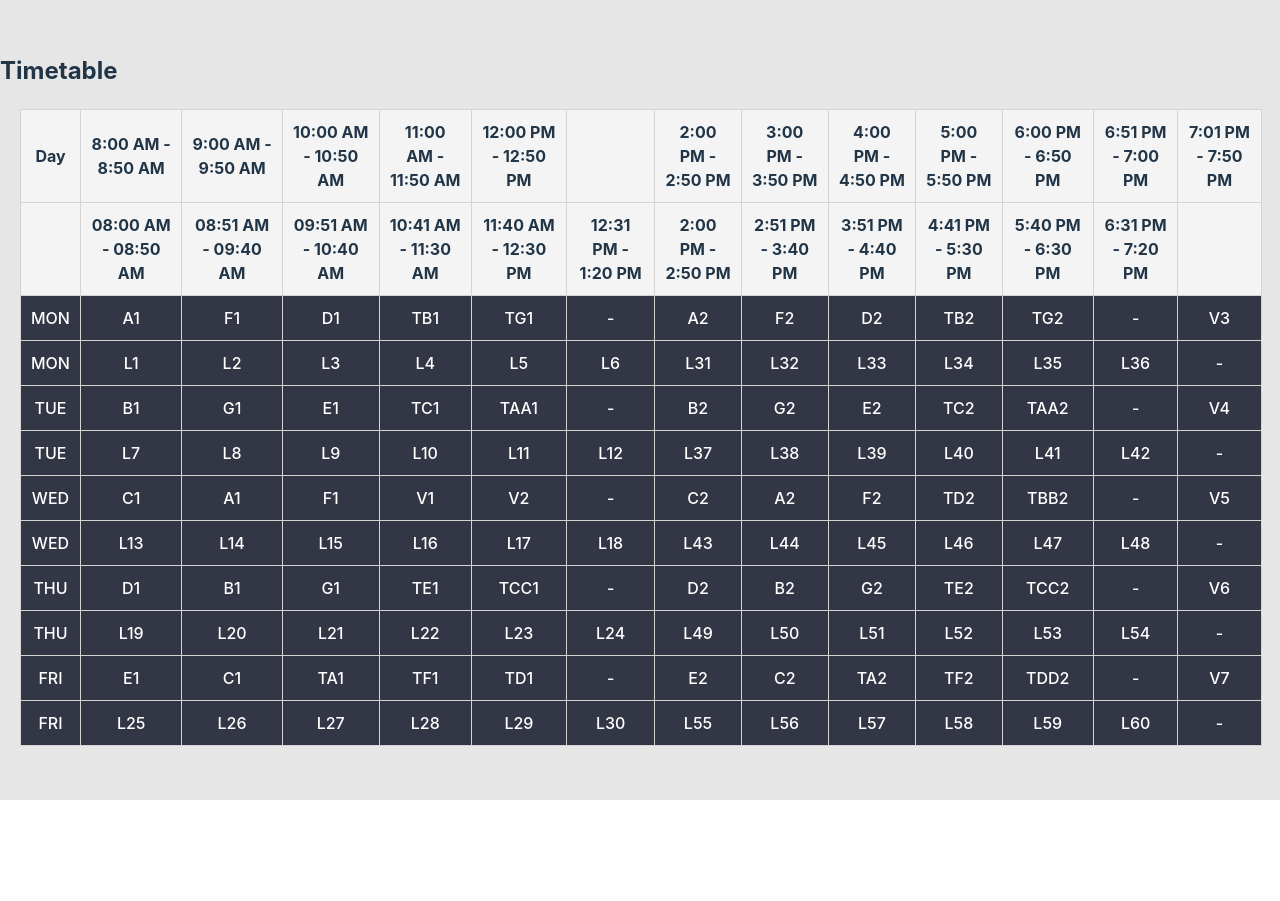
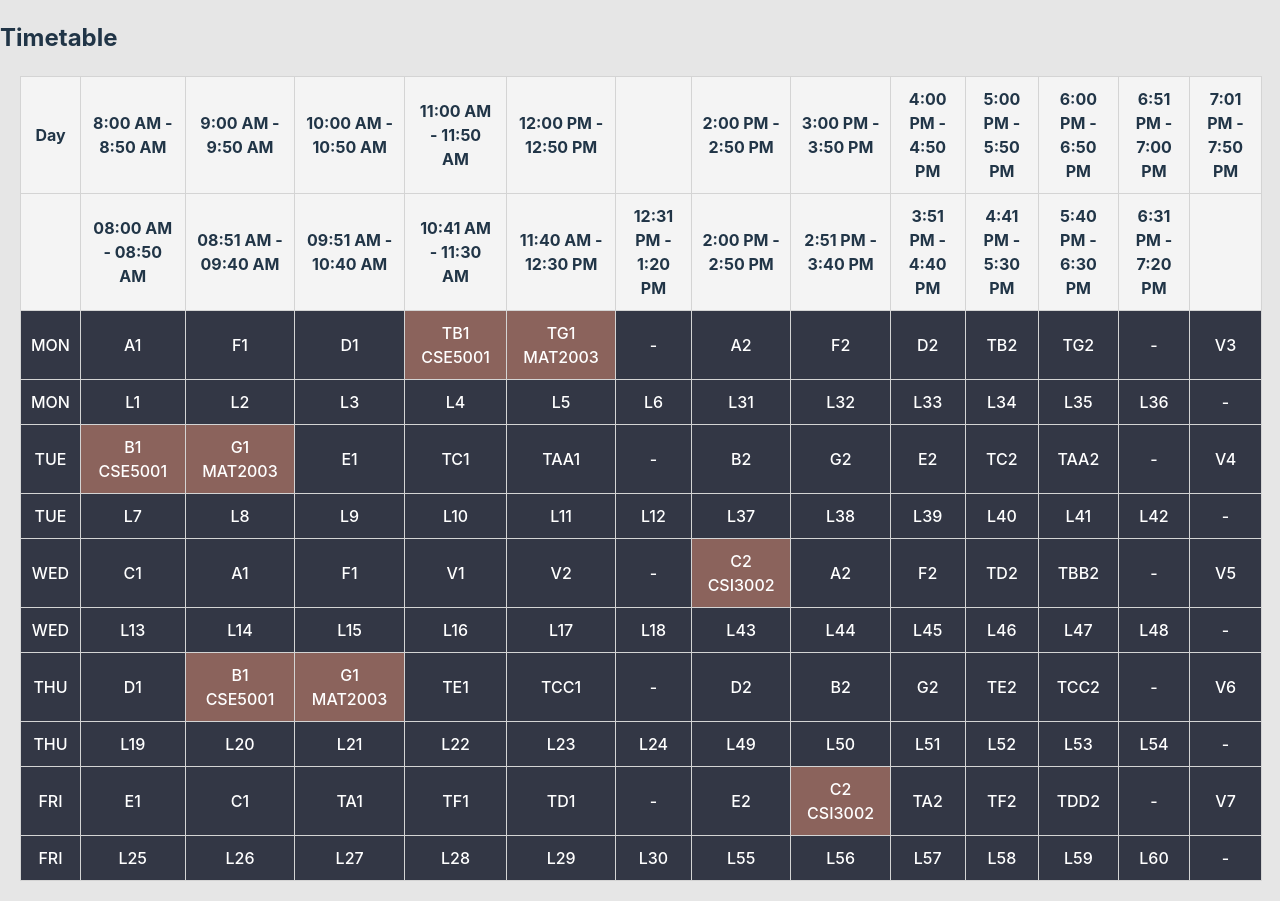
Before and after one commit to coderman400/ffcs, a React (Vite) app: page /result in a window 1280 px wide. Before the commit the page ends 800 px from the top, so only its background shows below. Built offline with nearby package versions, Linux system fonts and the light colour scheme.

Commit message:
show taken slots through color and course code, make new format for result.json for optimization

```diff
--- a/src/assets/result.json
+++ b/src/assets/result.json
@@ -1,14 +1,15 @@
 {
-    "courses": [{
-        "code": "CSI3002",
-        "slot": ["C2","L27","L28"]
-    },{
-        "code":"CSE5001",
-        "slot":["B1","TB1","L39","L40"]
-    },
-    {
-        "code":"MAT2003",
-        "slot":["G1","TG1","L52","L53"]
+    "slots": {
+        "C2": "CSI3002",
+        "L27": "CSI3002",
+        "L28": "CSI3002",
+        "B1": "CSE5001",
+        "TB1": "CSE5001",
+        "L39": "CSE5001",
+        "L40": "CSE5001",
+        "G1": "MAT2003",
+        "TG1": "MAT2003",
+        "L52": "MAT2003",
+        "L53": "MAT2003"
     }
-    ]
 }
--- a/src/components/Result.jsx
+++ b/src/components/Result.jsx
@@ -2,10 +2,13 @@ import { useLocation } from "react-router-dom"
 import timetableData from '../assets/schema.json'
 import '../styles/Result.css'
 import courseData from '../assets/result.json'
+
+const takenSlotColor = '#8b635c'
+const takenSlotText = 'white'
 function Result(){
    const days = ['mon', 'tue', 'wed', 'thu', 'fri'];
 
-  const courses = [...courseData.courses]
+  const resultSlots = courseData.slots
 
   const allSlots = [
     ...timetableData.theory.filter(slot => slot.days),
@@ -24,9 +27,15 @@ function Result(){
     <tr key={day}>
       <td>{day.toUpperCase()}</td>
       {theorySlots.map((slot, index) => {
-        if(slot.days && slot.days[day])
-        if (slot.days && slot.days[day]) {
-          return <td key={`${day}-${index}`}>{slot.days[day]}</td>;
+        if(slot.days && slot.days[day] && resultSlots[slot.days[day]]){
+          return(
+            <td style={{backgroundColor:takenSlotColor, color:takenSlotText} }key={`${day}-${index}`}>{slot.days[day]} <br></br> {resultSlots[slot.days[day]]} </td>
+          )
+        }
+        else if (slot.days && slot.days[day]) {
+          return (
+          <td key={`${day}-${index}`}>{slot.days[day]}</td>
+        );
         }
         return <td key={`${day}-${index}`}>-</td>;
       })}
```
